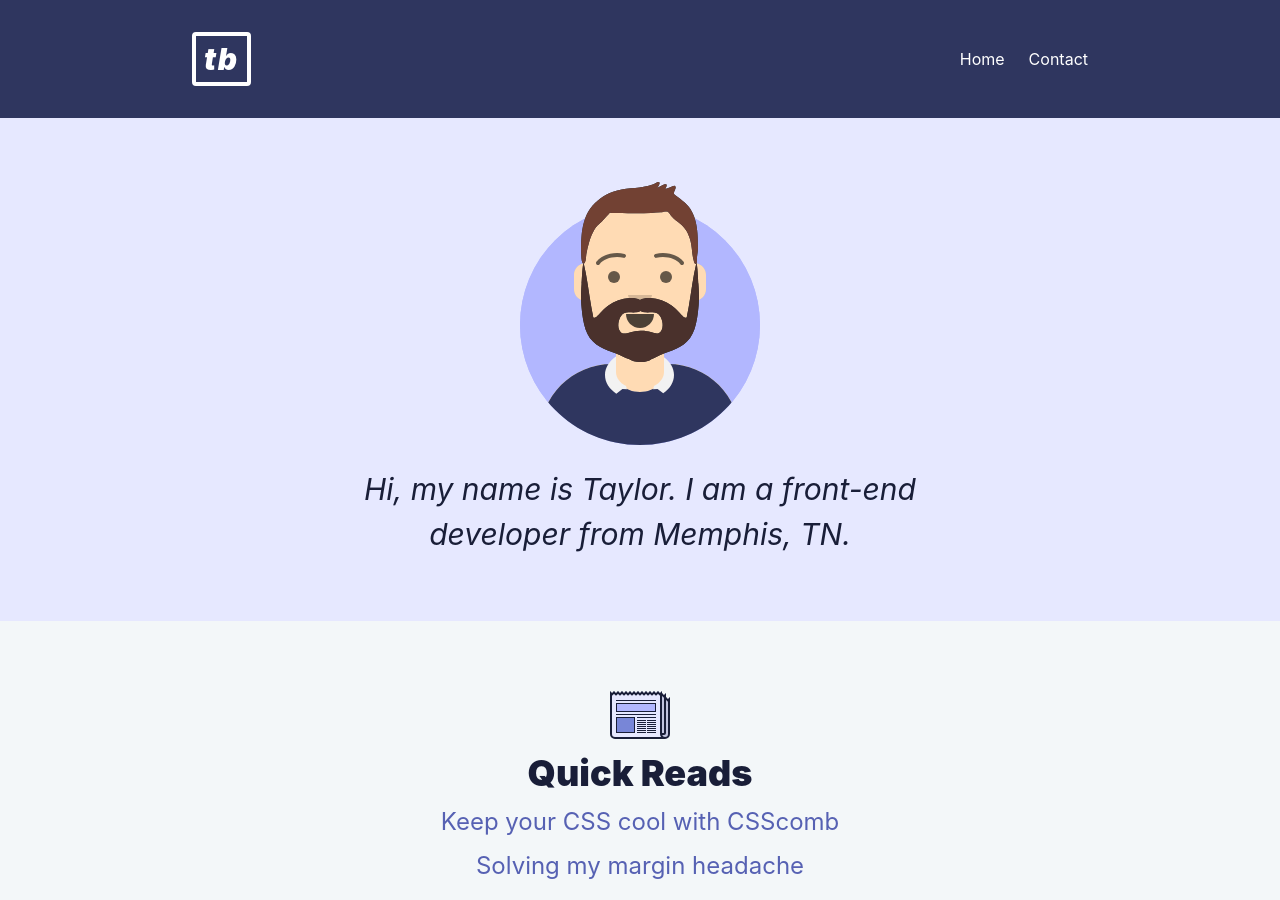
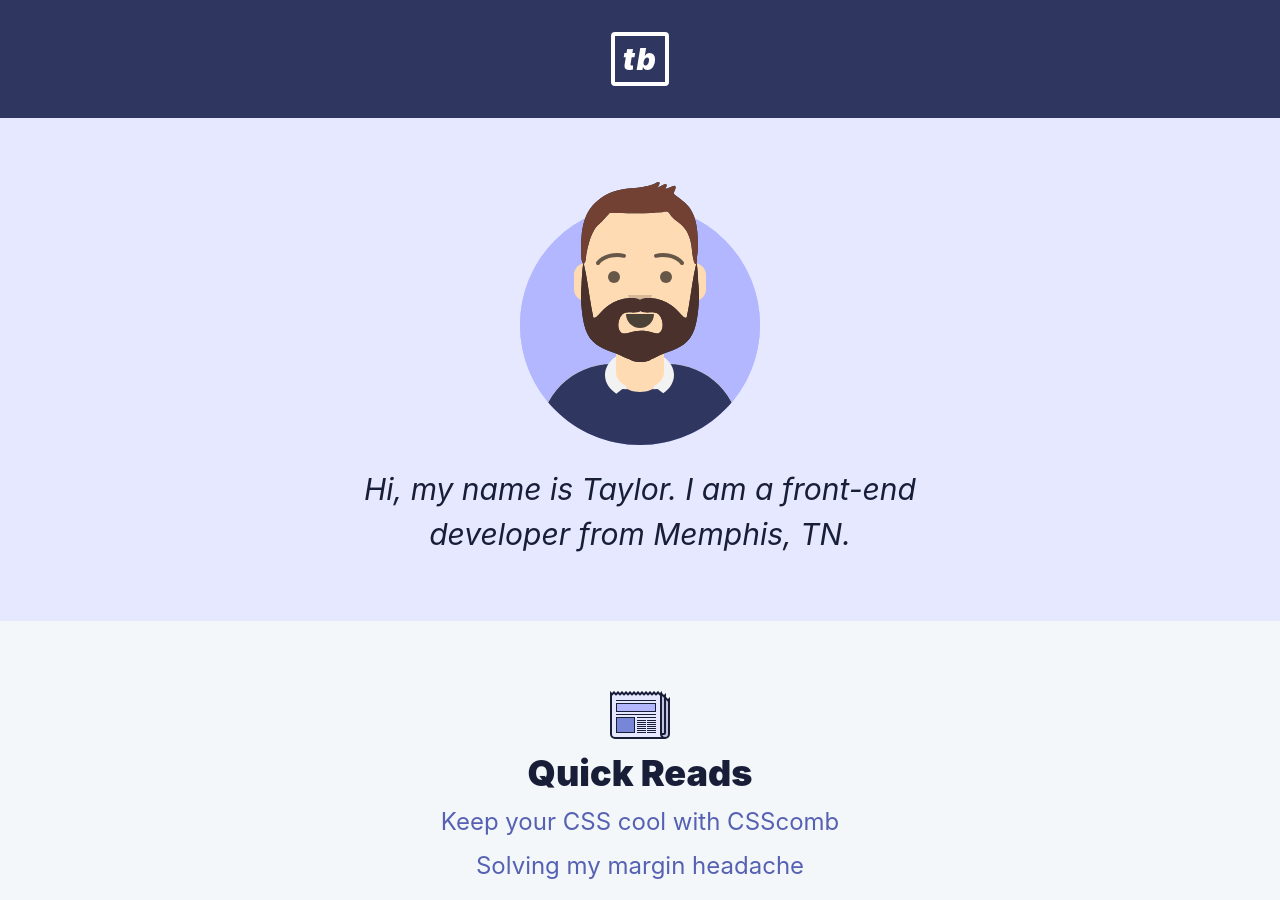
Before and after one commit to scottwater/taylorbryant.github.io, a Jekyll site: the page built from index.html, in a window 1280 px wide and 900 px high. Built offline with Jekyll 4.4.1, drawn with Linux system fonts in a browser that asks for light colours; nearby versions of some CDN libraries.

Commit message:
Remove nav

```diff
--- a/_includes/header.html
+++ b/_includes/header.html
@@ -46,15 +46,7 @@
 <body class="bg-grey-lighter font-sans leading-normal">
   <!-- Site Header -->
   <header class="bg-indigo-darker">
-    <div class="flex flex-col md:flex-row items-center justify-center md:justify-between max-w-xl mx-auto px-4 md:px-8 py-8">
+    <div class="flex items-center justify-center max-w-xl mx-auto px-4 md:px-8 py-8">
       <a href="{{ "/" | relative_url }}" class="font-black italic mb-4 md:mb-0 text-3xl tracking-wide block border-4 border-white leading-none no-underline p-2 rounded text-white">tb</a>
-
-      <ul class="flex list-reset">
-        <li><a href="{{ "/" | relative_url }}" class="hover:underline no-underline text-white">Home</a></li>
-
-        <li class="ml-6">
-          <a href="mailto:taylor@bryant.io" class="hover:underline no-underline text-white">Contact</a>
-        </li>
-      </ul>
     </div>
   </header>
```
